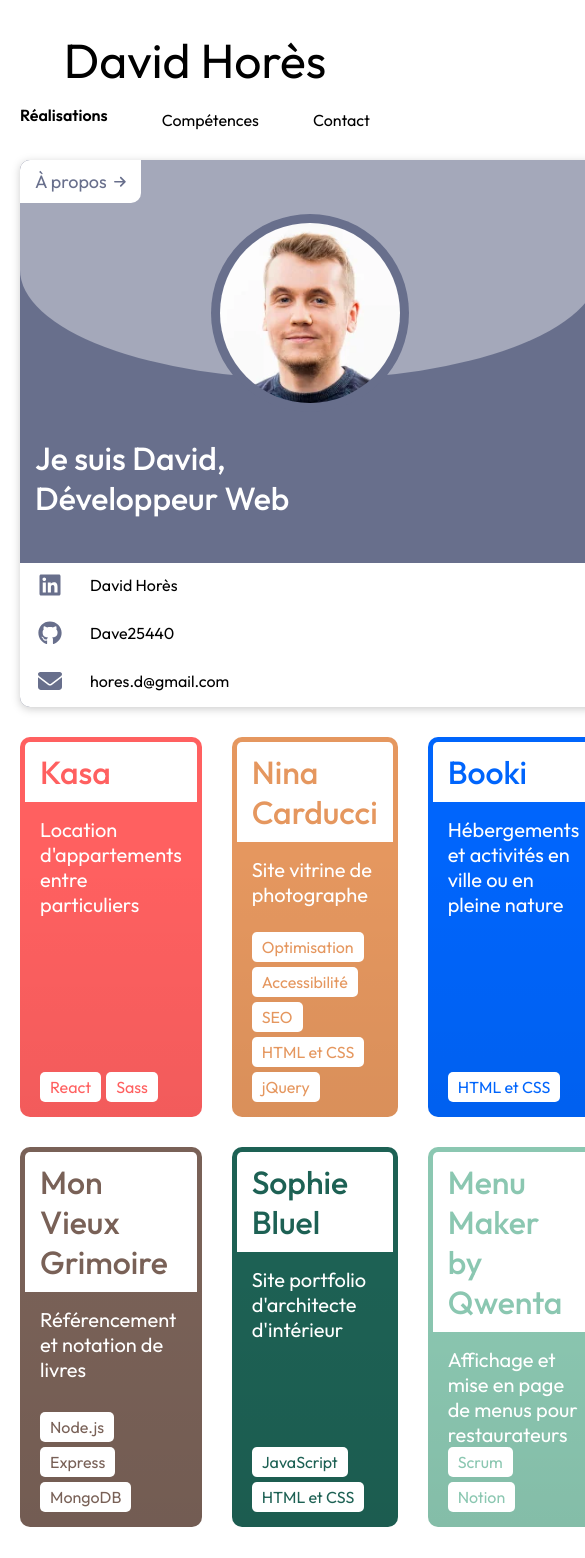
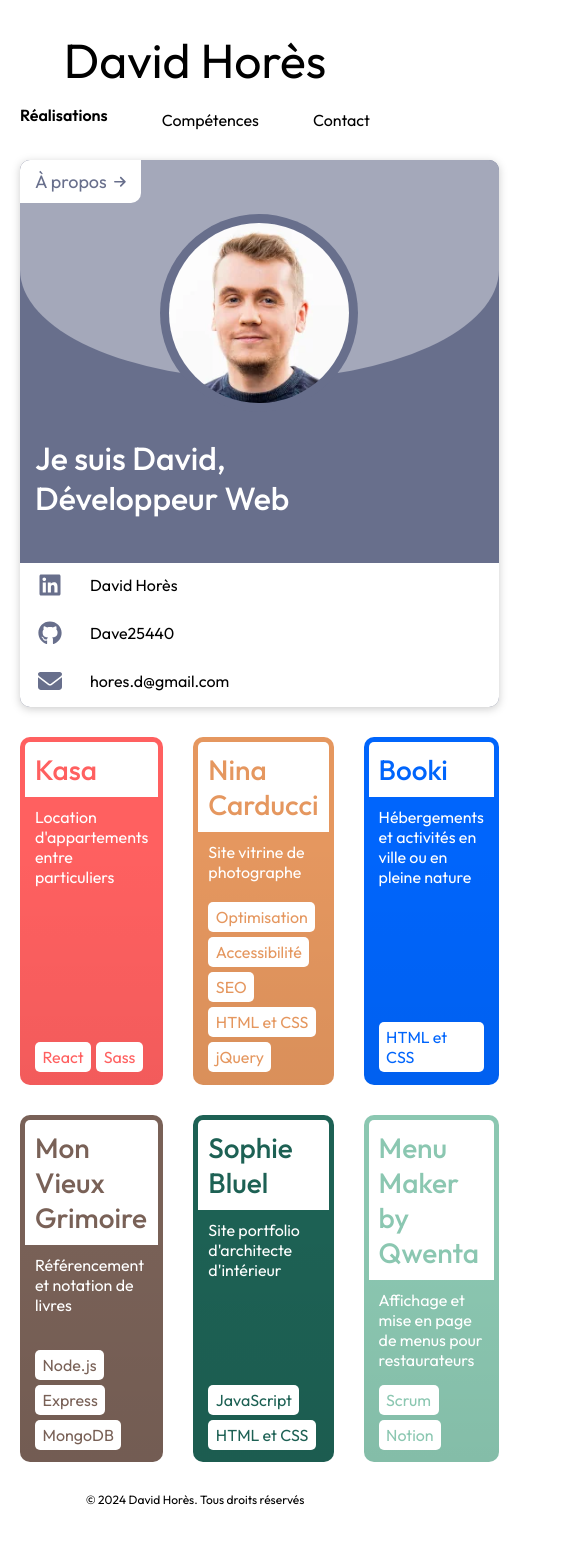
Before and after one commit to Dave25440/david-hores-portfolio, a React (Create React App) app: page /david-hores-portfolio/realisations in a window 390 px wide. Shown: the top 1558 px of the page, 585 px wide, since content can reach past the window. After the commit the page ends 1537 px from the top, so only its background shows below. Built offline with nearby package versions, Linux system fonts and the light colour scheme.

Commit message:
Add media query to Card and Tags stylesheets and update media query in global stylesheet

```diff
--- a/src/components/Card/Card.module.scss
+++ b/src/components/Card/Card.module.scss
@@ -12,6 +12,12 @@
     @include mixins.card-style(5px);
     @include mixins.column-flexbox(space-between);
 
+    @media (max-width: variables.$breakpoint-small) {
+        justify-self: center;
+        max-width: 220px;
+        min-height: 200px;
+    }
+
     &--animated:hover {
         @include mixins.card-transition;
     }
@@ -21,11 +27,22 @@
         border-radius: 5px 5px 0 0;
         padding: 10px 15px;
         @include mixins.text-style(variables.$color-content, 2rem, 500);
+
+        @media (max-width: variables.$breakpoint-small) {
+            font-size: 1.75rem;
+            padding: 10px;
+        }
     }
 
     &__subtitle {
         margin-top: 15px;
         padding: 0 15px;
         @include mixins.text-style(variables.$color-background, 1.25rem, 400);
+
+        @media (max-width: variables.$breakpoint-small) {
+            font-size: 1rem;
+            margin-top: 10px;
+            padding: 0 10px;
+        }
     }
 }
--- a/src/components/Tags/Tags.module.scss
+++ b/src/components/Tags/Tags.module.scss
@@ -5,13 +5,21 @@
     display: flex;
     flex-wrap: wrap;
     gap: 5px;
-    margin: 0 15px 10px 15px;
+    margin: 30px 15px 10px 15px;
     @include mixins.list-style;
+
+    @media (max-width: variables.$breakpoint-small) {
+        margin: 15px 10px 7.5px 10px;
+    }
 
     &__tag {
         background-color: variables.$color-background;
         border-radius: 5px;
         padding: 5px 10px;
         @include mixins.text-style(variables.$color-content, 1rem, 400);
+
+        @media (max-width: variables.$breakpoint-small) {
+            padding: 5px 7.5px;
+        }
     }
 }
--- a/src/styles/global.scss
+++ b/src/styles/global.scss
@@ -13,7 +13,7 @@ body {
     padding: 0 100px;
 
     @media (max-width: variables.$breakpoint-small) {
-        max-width: variables.$breakpoint-small;
+        max-width: 400px;
         padding: 0 20px;
     }
 }
```
